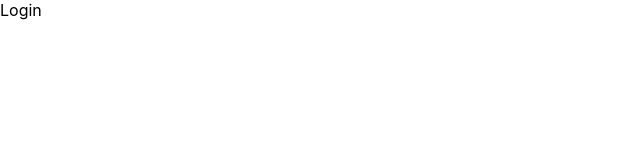
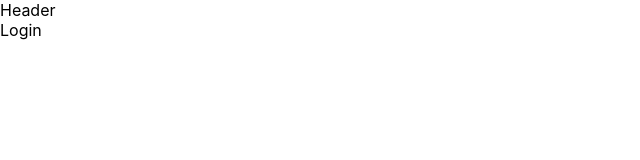
Before and after one commit to VIBUDESH07/Web_technolgy, a React (Create React App) app in the folder web_tech/: page /login in a window 1280 px wide. Shown: the top 160 px of the page, without its empty margins (0-640 px from the left). Built offline with nearby package versions, Linux system fonts and the light colour scheme.

Commit message:
Update Login.jsx

```diff
--- a/web_tech/src/Components/Login.jsx
+++ b/web_tech/src/Components/Login.jsx
@@ -1,8 +1,12 @@
 import React from 'react'
-
+import Header from './Header'
 const Login = () => {
   return (
-    <div>Login</div>
+    <div>
+      <>      <Header/>
+      Login
+      </>
+</div>
   )
 }
 
```
